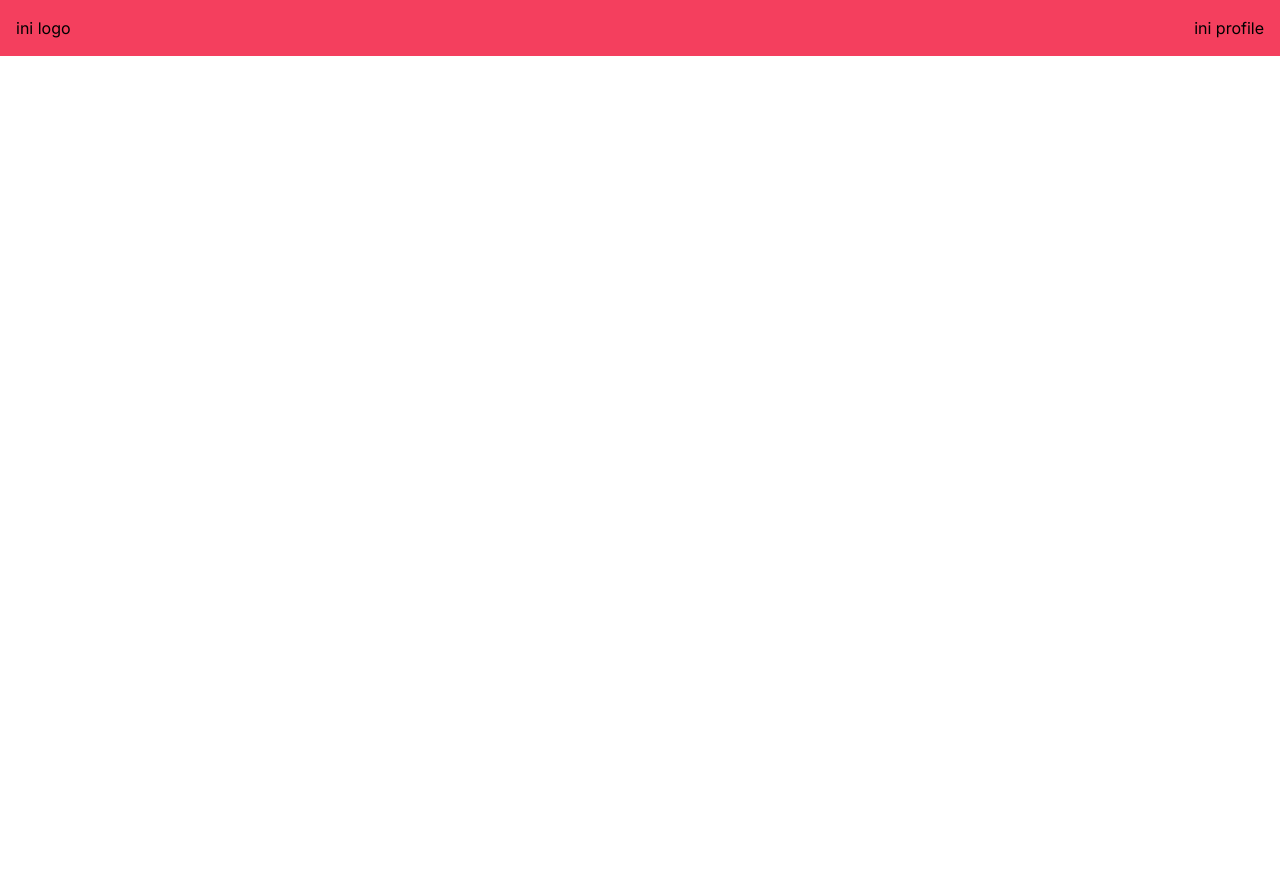
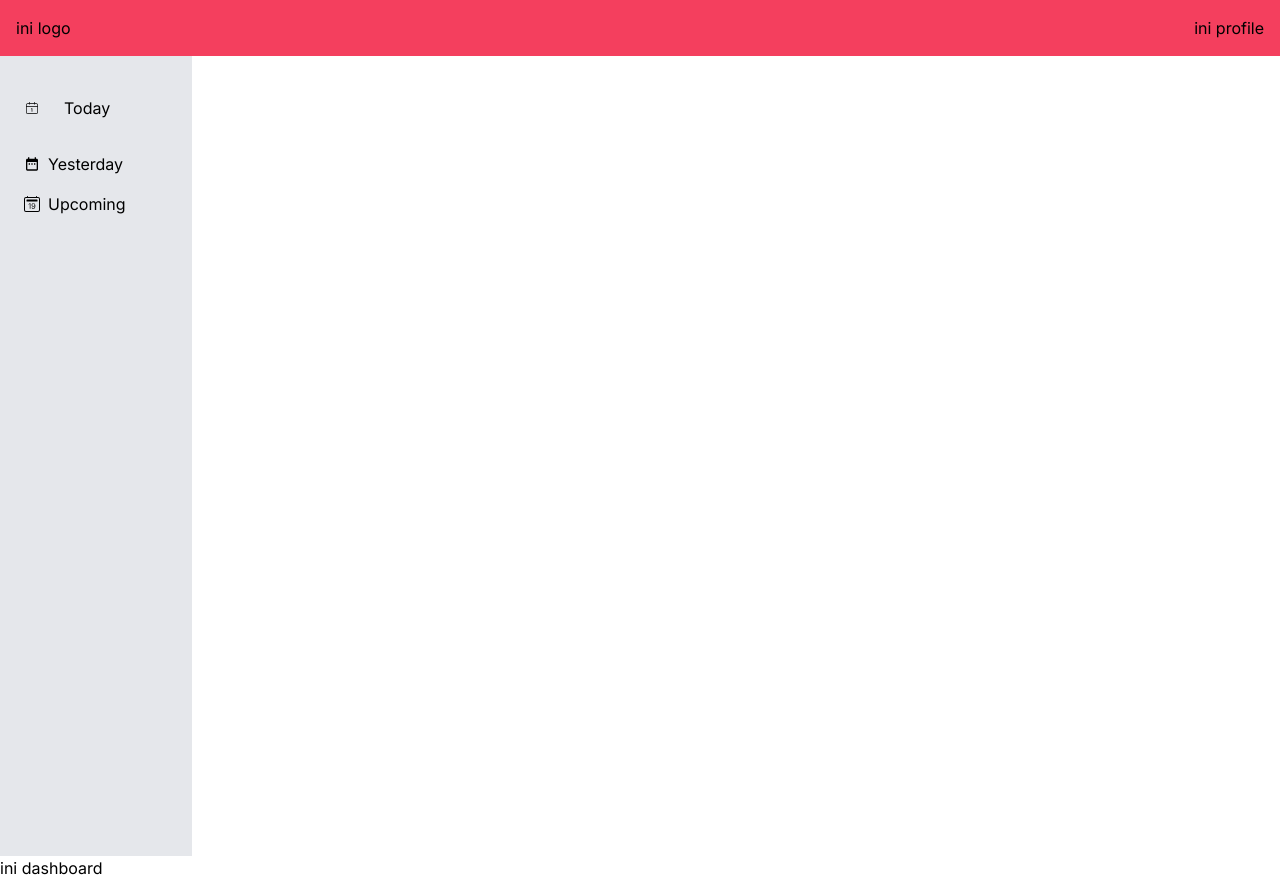
Before and after one commit to cjordan239/ToDoAPP, a Next.js app in the folder todoapp/: page /dashboard in a window 1280 px wide. Before the commit the page ends 800 px from the top, so only its background shows below. Built offline with nearby package versions, Linux system fonts and the light colour scheme.

Commit message:
feat/update dashboard

```diff
--- a/todoapp/package.json
+++ b/todoapp/package.json
@@ -18,6 +18,7 @@
     "next": "14.2.5",
     "react": "^18",
     "react-dom": "^18",
+    "react-icons": "^5.3.0",
     "yup": "^1.4.0"
   },
   "devDependencies": {
--- /dev/null
+++ b/todoapp/src/app/components/Molecule/SideBar.tsx
@@ -0,0 +1,31 @@
+"use client"
+
+import React from 'react';
+import { CiCalendarDate } from "react-icons/ci";
+import { MdDateRange } from "react-icons/md";
+import { BsCalendar2Date } from "react-icons/bs";
+
+const SideBar = () => {
+
+    const handleTodayClick = () => {
+        alert("today")
+    }
+  return (
+    <div className='bg-gray-200 flex flex-col w-48 h-screen p-4'>
+      <div className='flex items-center space-x-2 p-2 hover:bg-gray-300 cursor-pointer'>
+        <CiCalendarDate />
+        <span className="p-4" onClick={handleTodayClick}>Today</span>
+      </div>
+      <div className='flex items-center space-x-2 p-2 hover:bg-gray-300 cursor-pointer'>
+        <MdDateRange />
+        <span>Yesterday</span>
+      </div>
+      <div className='flex items-center space-x-2 p-2 hover:bg-gray-300 cursor-pointer'>
+        <BsCalendar2Date />
+        <span>Upcoming</span>
+      </div>
+    </div>
+  );
+}
+
+export default SideBar;
--- a/todoapp/src/app/dashboard/page.tsx
+++ b/todoapp/src/app/dashboard/page.tsx
@@ -1,8 +1,7 @@
 import React from 'react'
-import NavigationBar from '../components/Molecule/NavigationBar'
 const DasboardPage = () => {
   return (
-    <div><NavigationBar/></div>
+    <div> ini dashboard </div>
   )
 }
 
--- a/todoapp/src/app/layout.tsx
+++ b/todoapp/src/app/layout.tsx
@@ -1,6 +1,8 @@
 import type { Metadata } from "next";
 import { Inter } from "next/font/google";
 import "./globals.css";
+import NavigationBar from "./components/Molecule/NavigationBar";
+import SideBar from "./components/Molecule/SideBar";
 
 const inter = Inter({ subsets: ["latin"] });
 
@@ -16,6 +18,8 @@ export default function RootLayout({
 }>) {
   return (
     <html lang="en">
+      <NavigationBar/>
+      <SideBar/>
       <body className={inter.className}>{children}</body>
     </html>
   );
```
Also changed, not shown: 1 other file (tests, documents, lock files or other folders).
